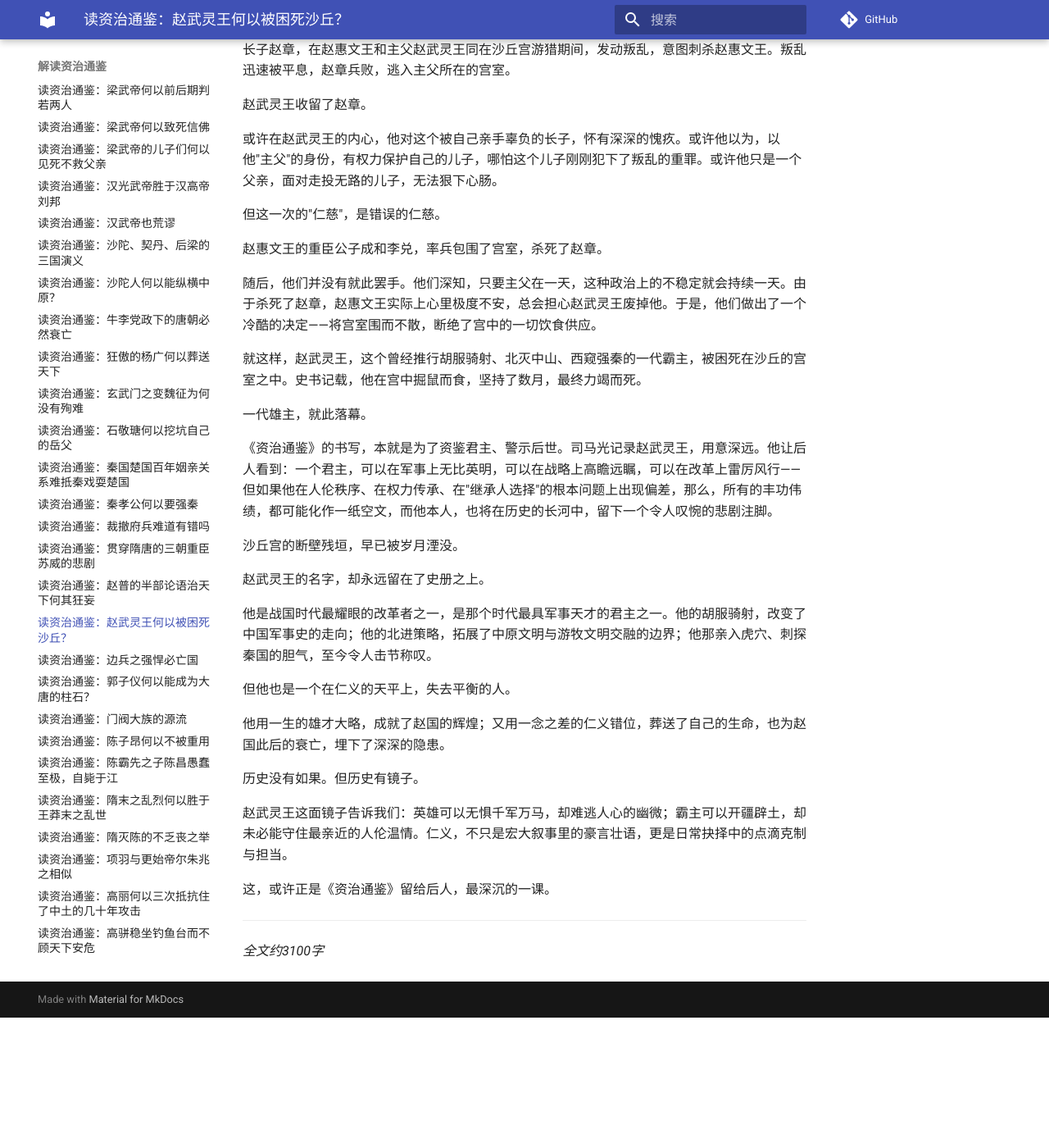
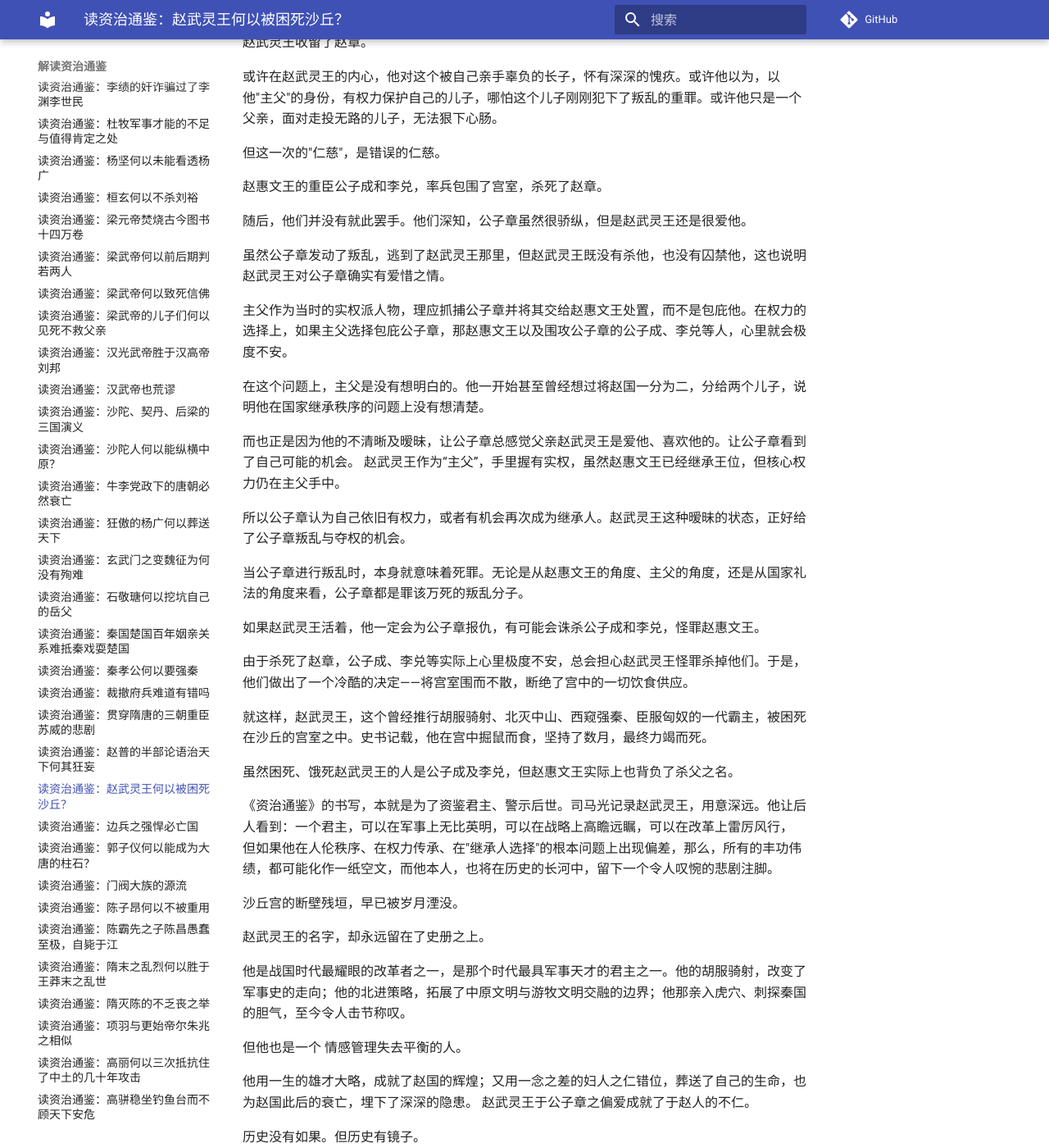
Before and after one commit to vikingpearl/chinesehistory, an MkDocs documentation site: the page built from docs/读资治通鉴：赵武灵王何以被困死沙丘？.md, in a window 1280 px wide and 1400 px high, scrolled down 3218 px. Shown: the whole window at 82% size. Built offline with MkDocs 1.6.1 and Material for MkDocs 9.7.7, drawn with Linux system fonts in a browser that asks for light colours; comment, search, counter and statistics services are not loaded; before the commit the page ends 4459 px from its top, so only the background shows below that; some of the changed text lies outside the part shown.

Commit message:
Update 读资治通鉴：赵武灵王何以被困死沙丘？.md

```diff
--- a/docs/读资治通鉴：赵武灵王何以被困死沙丘？.md
+++ b/docs/读资治通鉴：赵武灵王何以被困死沙丘？.md
@@ -6,10 +6,6 @@
 这是历史的吊诡，还是命运的因果？
 
 当我们以"仁义"为镜，照出赵武灵王这个人的时候，我们看见的，是一个极其复杂、极其真实、极其令人扼腕的历史人物。他的雄才，足以撼动山河；他的仁义之缺，却也足以葬送自身。
-
----
-
-**【一、少年之耻：中山之辱与奋发之志】**
 
 要理解赵武灵王，必须先理解赵国。
 
@@ -26,7 +22,6 @@
 这种志气，是真实的。这种志气，也是沉甸甸的。
 
 一个十五岁的少年君主，带着对中山之辱的切齿痛恨，带着对赵国未来的深重忧虑，开始了他长达数十年的强国之路。从这个意义上说，赵武灵王，是一个有抱负、有血性的人。
-
 
 
 公元前307年，赵武灵王做出了一个震惊天下的决定——推行"胡服骑射"。
@@ -89,7 +84,6 @@
 
 但他错了。他以军事家的眼光洞察千里之外的秦国，却以一个父亲的侥幸心态，忽视了近在咫尺的危机。
 
-
 公元前295年，沙丘之变爆发。
 
 长子赵章，在赵惠文王和主父赵武灵王同在沙丘宫游猎期间，发动叛乱，意图刺杀赵惠文王。叛乱迅速被平息，赵章兵败，逃入主父所在的宫室。
@@ -102,32 +96,43 @@
 
 赵惠文王的重臣公子成和李兑，率兵包围了宫室，杀死了赵章。
 
-随后，他们并没有就此罢手。他们深知，只要主父在一天，这种政治上的不稳定就会持续一天。由于杀死了赵章，赵惠文王实际上心里极度不安，总会担心赵武灵王废掉他。于是，他们做出了一个冷酷的决定——将宫室围而不散，断绝了宫中的一切饮食供应。
+随后，他们并没有就此罢手。他们深知，公子章虽然很骄纵，但是赵武灵王还是很爱他。
 
-就这样，赵武灵王，这个曾经推行胡服骑射、北灭中山、西窥强秦的一代霸主，被困死在沙丘的宫室之中。史书记载，他在宫中掘鼠而食，坚持了数月，最终力竭而死。
+虽然公子章发动了叛乱，逃到了赵武灵王那里，但赵武灵王既没有杀他，也没有囚禁他，这也说明赵武灵王对公子章确实有爱惜之情。
 
-一代雄主，就此落幕。
+主父作为当时的实权派人物，理应抓捕公子章并将其交给赵惠文王处置，而不是包庇他。在权力的选择上，如果主父选择包庇公子章，那赵惠文王以及围攻公子章的公子成、李兑等人，心里就会极度不安。
+
+在这个问题上，主父是没有想明白的。他一开始甚至曾经想过将赵国一分为二，分给两个儿子，说明他在国家继承秩序的问题上没有想清楚。
+
+而也正是因为他的不清晰及暧昧，让公子章总感觉父亲赵武灵王是爱他、喜欢他的。让公子章看到了自己可能的机会。 赵武灵王作为“主父”，手里握有实权，虽然赵惠文王已经继承王位，但核心权力仍在主父手中。
+
+所以公子章认为自己依旧有权力，或者有机会再次成为继承人。赵武灵王这种暧昧的状态，正好给了公子章叛乱与夺权的机会。
+
+当公子章进行叛乱时，本身就意味着死罪。无论是从赵惠文王的角度、主父的角度，还是从国家礼法的角度来看，公子章都是罪该万死的叛乱分子。
+
+如果赵武灵王活着，他一定会为公子章报仇，有可能会诛杀公子成和李兑，怪罪赵惠文王。
+
+由于杀死了赵章，公子成、李兑等实际上心里极度不安，总会担心赵武灵王怪罪杀掉他们。于是，他们做出了一个冷酷的决定——将宫室围而不散，断绝了宫中的一切饮食供应。
+
+就这样，赵武灵王，这个曾经推行胡服骑射、北灭中山、西窥强秦、臣服匈奴的一代霸主，被困死在沙丘的宫室之中。史书记载，他在宫中掘鼠而食，坚持了数月，最终力竭而死。
+
+虽然困死、饿死赵武灵王的人是公子成及李兑，但赵惠文王实际上也背负了杀父之名。
 
 
-
-《资治通鉴》的书写，本就是为了资鉴君主、警示后世。司马光记录赵武灵王，用意深远。他让后人看到：一个君主，可以在军事上无比英明，可以在战略上高瞻远瞩，可以在改革上雷厉风行——但如果他在人伦秩序、在权力传承、在"继承人选择"的根本问题上出现偏差，那么，所有的丰功伟绩，都可能化作一纸空文，而他本人，也将在历史的长河中，留下一个令人叹惋的悲剧注脚。
-
+《资治通鉴》的书写，本就是为了资鉴君主、警示后世。司马光记录赵武灵王，用意深远。他让后人看到：一个君主，可以在军事上无比英明，可以在战略上高瞻远瞩，可以在改革上雷厉风行，  但如果他在人伦秩序、在权力传承、在"继承人选择"的根本问题上出现偏差，那么，所有的丰功伟绩，都可能化作一纸空文，而他本人，也将在历史的长河中，留下一个令人叹惋的悲剧注脚。
 
 沙丘宫的断壁残垣，早已被岁月湮没。
 
 赵武灵王的名字，却永远留在了史册之上。
 
-他是战国时代最耀眼的改革者之一，是那个时代最具军事天才的君主之一。他的胡服骑射，改变了中国军事史的走向；他的北进策略，拓展了中原文明与游牧文明交融的边界；他那亲入虎穴、刺探秦国的胆气，至今令人击节称叹。
+他是战国时代最耀眼的改革者之一，是那个时代最具军事天才的君主之一。他的胡服骑射，改变了军事史的走向；他的北进策略，拓展了中原文明与游牧文明交融的边界；他那亲入虎穴、刺探秦国的胆气，至今令人击节称叹。
 
-但他也是一个在仁义的天平上，失去平衡的人。
+但他也是一个 情感管理失去平衡的人。
 
-他用一生的雄才大略，成就了赵国的辉煌；又用一念之差的仁义错位，葬送了自己的生命，也为赵国此后的衰亡，埋下了深深的隐患。
+他用一生的雄才大略，成就了赵国的辉煌；又用一念之差的妇人之仁错位，葬送了自己的生命，也为赵国此后的衰亡，埋下了深深的隐患。 赵武灵王于公子章之偏爱成就了于赵人的不仁。
 
 历史没有如果。但历史有镜子。
 
-赵武灵王这面镜子告诉我们：英雄可以无惧千军万马，却难逃人心的幽微；霸主可以开疆辟土，却未必能守住最亲近的人伦温情。仁义，不只是宏大叙事里的豪言壮语，更是日常抉择中的点滴克制与担当。
+赵武灵王这面镜子告诉我们：英雄可以无惧千军万马，却难逃人心的幽微；霸主可以开疆辟土，却未必能守人伦温情。仁义，不只是宏大叙事里的豪言壮语，更是日常抉择中的点滴克制与担当。
 
 这，或许正是《资治通鉴》留给后人，最深沉的一课。
-
----
-*全文约3100字*
```
